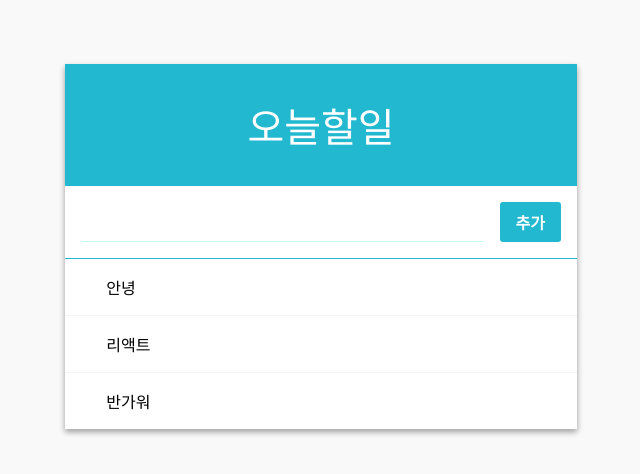
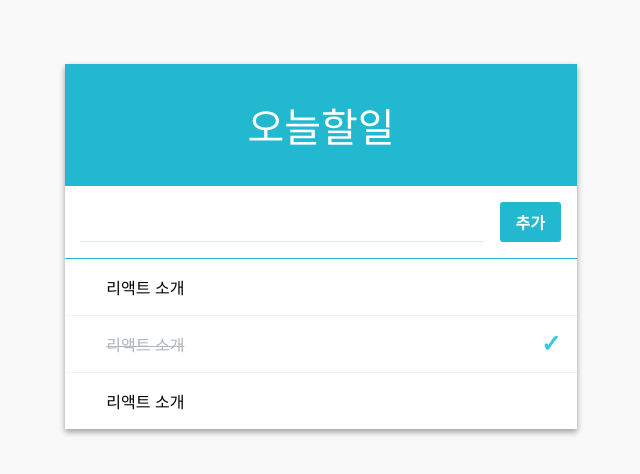
Before and after one commit to choseungmin/todo-list, a React (Create React App) app: page / in a window 1280 px wide. Shown: the top 474 px of the page, without its empty margins (319-959 px from the left). Built offline with nearby package versions, Linux system fonts and the light colour scheme.

Commit message:
handleToggle 작업중 중간저장 https://velopert.com/3480

```diff
--- a/src/App.js
+++ b/src/App.js
@@ -43,12 +43,33 @@
         }
     }
 
+    handleToggle = (id) => {
+        const { todos } = this.state;
+
+        // 파라미터로 받은 id 를 가지고 몇번째 아이템인지 찾습니다.
+        const index = todos.findIndex(todo => todo.id === id);
+        const selected = todos[index]; //선택한 객체
+
+        const nextTodos = [...todos]; //배열을 복사
+
+        // 기존의 값들을 복사하고, checked 값을 덮어쓰기
+        nextTodos[index] = {
+            ...selected,
+            checked: !selected.checked
+        };
+
+        this.setState({
+            todos: nextTodos
+        })
+    }
+
     render() {
-        const { input } = this.state;
+        const { input, todos } = this.state;
         const {
             handleChange,
             handleCreate,
-            handleKeyPress
+            handleKeyPress,
+            handleToggle
         } = this;
 
         return (
@@ -60,7 +81,7 @@
                     onCreate={handleCreate}
                 />
             )}>
-                <TodoItemList/>
+                <TodoItemList todos={todos} onToggle={handleToggle}/>
             </TodoListTemplate>
         );
     }
--- a/src/components/TodoItemList.js
+++ b/src/components/TodoItemList.js
@@ -5,11 +5,22 @@
     render() {
         const { todos, onToggle, onRemove } = this.props;
 
+        const todoList = todos.map(
+            ({id, text, checked}) => (
+                <TodoItem
+                    id={id}
+                    text={text}
+                    checked={checked}
+                    onToggle={onToggle}
+                    onRemove={onRemove}
+                    key={id}
+                />
+            )
+        );
+
         return (
             <div>
-                <TodoItem text="안녕"/>
-                <TodoItem text="리액트"/>
-                <TodoItem text="반가워"/>
+                {todoList}
             </div>
         );
     };
```
